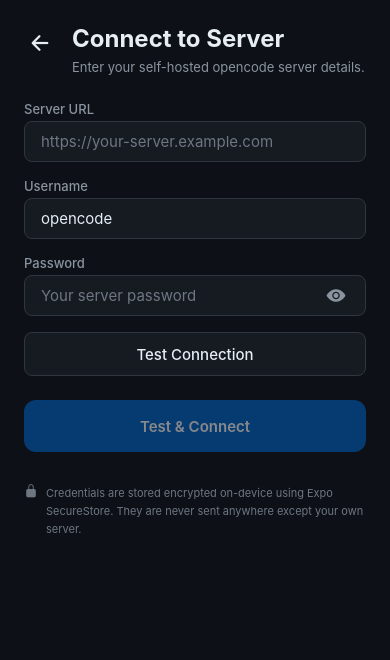
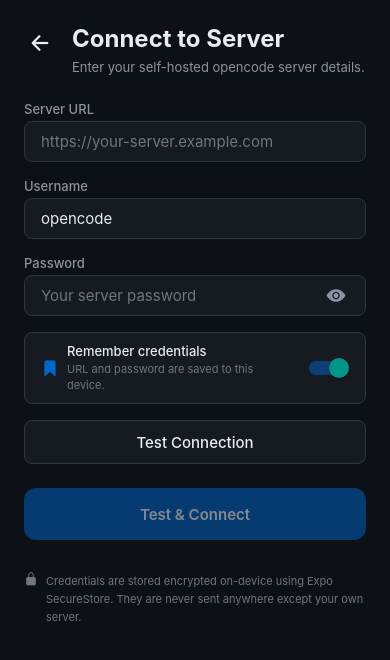
Before and after one commit to Banyel3/driftcode, a React Native app in the folder apps/mobile/: screen /Connect in a window 390 px wide. Shown: the top 660 px of the page. Built offline with nearby package versions, Linux system fonts and the light colour scheme; no server answers; what expo-web-browser would draw is missing.

Commit message:
feat: remember credentials toggle on Connect screen

```diff
--- a/apps/mobile/src/constants/index.ts
+++ b/apps/mobile/src/constants/index.ts
@@ -18,6 +18,7 @@ export const SECURE_STORE_KEYS = {
   GITHUB_TOKEN: 'driftcode_github_token',
   ONBOARDING_COMPLETE: 'driftcode_onboarding_complete',
   CLONE_DIRECTORY: 'driftcode_clone_directory',
+  REMEMBER_CREDENTIALS: 'driftcode_remember_credentials',
 } as const;
 
 // GitHub OAuth — credentials come from .env.local (never committed)
--- a/apps/mobile/src/screens/onboarding/ConnectScreen.tsx
+++ b/apps/mobile/src/screens/onboarding/ConnectScreen.tsx
@@ -9,6 +9,7 @@ import {
   ActivityIndicator,
   KeyboardAvoidingView,
   Platform,
+  Switch,
   type TextInput as TextInputType,
 } from 'react-native';
 import { SafeAreaView } from 'react-native-safe-area-context';
@@ -31,17 +32,28 @@ type Props = RootStackScreenProps<'Connect'>;
 export function ConnectScreen({ navigation, route }: Props) {
   const isDemo = route.params?.demo === true;
 
-  // ── Store actions ──────────────────────────────────────────────────────────
+  // ── Store ──────────────────────────────────────────────────────────────────
+  const storedUrl = useConnectionStore((s) => s.serverUrl);
+  const storedUsername = useConnectionStore((s) => s.serverUsername);
+  const storedPassword = useConnectionStore((s) => s.serverPassword);
+  const rememberCredentials = useConnectionStore((s) => s.rememberCredentials);
+  const setRememberCredentials = useConnectionStore((s) => s.setRememberCredentials);
   const setServerUrl = useConnectionStore((s) => s.setServerUrl);
   const setServerUsername = useConnectionStore((s) => s.setServerUsername);
   const setServerPassword = useConnectionStore((s) => s.setServerPassword);
   const setIsConnected = useConnectionStore((s) => s.setIsConnected);
   const setOnboardingComplete = useConnectionStore((s) => s.setOnboardingComplete);
 
-  // ── Local form state ───────────────────────────────────────────────────────
-  const [url, setUrl] = useState(isDemo ? DEMO_SERVER_URL : '');
-  const [username, setUsername] = useState(DEFAULT_SERVER_USERNAME);
-  const [password, setPassword] = useState('');
+  // ── Local form state — pre-fill from store when remember is on ─────────────
+  const [url, setUrl] = useState(
+    isDemo
+      ? DEMO_SERVER_URL
+      : (rememberCredentials && storedUrl) ? storedUrl : '',
+  );
+  const [username, setUsername] = useState(storedUsername || DEFAULT_SERVER_USERNAME);
+  const [password, setPassword] = useState(
+    (rememberCredentials && storedPassword) ? storedPassword : '',
+  );
   const [showPassword, setShowPassword] = useState(false);
 
   // ── Refs for keyboard navigation ───────────────────────────────────────────
@@ -97,14 +109,22 @@ export function ConnectScreen({ navigation, route }: Props) {
       normalised = `https://${normalised}`;
     }
 
-    // Persist to store / SecureStore
+    // Persist to store / SecureStore (setServerUrl/Password respect rememberCredentials)
     setServerUrl(normalised);
     setServerUsername(username);
     setServerPassword(password);
     setOnboardingComplete();
-    // setIsConnected(true) triggers RootNavigator to switch to the main tab
-    // stack automatically — no explicit navigation.reset() needed.
     setIsConnected(true);
+  };
+
+  // ── Remember-me toggle ─────────────────────────────────────────────────────
+  const handleToggleRemember = (value: boolean) => {
+    setRememberCredentials(value);
+    if (!value) {
+      // Clear form fields so the user sees the effect immediately
+      setUrl(isDemo ? DEMO_SERVER_URL : '');
+      setPassword('');
+    }
   };
 
   return (
@@ -220,6 +240,37 @@ export function ConnectScreen({ navigation, route }: Props) {
               </View>
             </View>
 
+            {/* Remember me toggle */}
+            {!isDemo && (
+              <View style={styles.rememberRow}>
+                <View style={styles.rememberLeft}>
+                  <Ionicons
+                    name={rememberCredentials ? 'bookmark' : 'bookmark-outline'}
+                    size={18}
+                    color={rememberCredentials ? COLORS.primary : COLORS.textSecondary}
+                  />
+                  <View style={styles.rememberText}>
+                    <Text style={styles.rememberLabel}>Remember credentials</Text>
+                    <Text style={styles.rememberHint}>
+                      {rememberCredentials
+                        ? 'URL and password are saved to this device.'
+                        : 'Credentials will not be saved to disk.'}
+                    </Text>
+                  </View>
+                </View>
+                <Switch
+                  value={rememberCredentials}
+                  onValueChange={handleToggleRemember}
+                  trackColor={{
+                    false: COLORS.border,
+                    true: COLORS.primary + '80',
+                  }}
+                  thumbColor={rememberCredentials ? COLORS.primary : COLORS.textMuted}
+                  ios_backgroundColor={COLORS.border}
+                />
+              </View>
+            )}
+
             {/* Status message */}
             {statusMessage && (
               <View
@@ -288,8 +339,9 @@ export function ConnectScreen({ navigation, route }: Props) {
           <View style={styles.securityNote}>
             <Ionicons name="lock-closed" size={14} color={COLORS.textMuted} />
             <Text style={styles.securityText}>
-              Credentials are stored encrypted on-device using Expo SecureStore.
-              They are never sent anywhere except your own server.
+              {rememberCredentials
+                ? 'Credentials are stored encrypted on-device using Expo SecureStore. They are never sent anywhere except your own server.'
+                : 'Credentials are held in memory only and will be cleared when the app closes.'}
             </Text>
           </View>
         </ScrollView>
@@ -374,6 +426,40 @@ const styles = StyleSheet.create({
     padding: SPACING.xs,
   },
 
+  // Remember me
+  rememberRow: {
+    flexDirection: 'row',
+    alignItems: 'center',
+    justifyContent: 'space-between',
+    backgroundColor: COLORS.surface,
+    borderWidth: 1,
+    borderColor: COLORS.border,
+    borderRadius: BORDER_RADIUS.md,
+    paddingHorizontal: SPACING.md,
+    paddingVertical: SPACING.sm + 2,
+    gap: SPACING.md,
+  },
+  rememberLeft: {
+    flex: 1,
+    flexDirection: 'row',
+    alignItems: 'center',
+    gap: SPACING.sm,
+  },
+  rememberText: {
+    flex: 1,
+    gap: 2,
+  },
+  rememberLabel: {
+    fontSize: FONT_SIZE.sm,
+    fontWeight: FONT_WEIGHT.medium,
+    color: COLORS.text,
+  },
+  rememberHint: {
+    fontSize: FONT_SIZE.xs,
+    color: COLORS.textMuted,
+    lineHeight: 16,
+  },
+
   // Status banner
   statusBanner: {
     flexDirection: 'row',
--- a/apps/mobile/src/store/index.ts
+++ b/apps/mobile/src/store/index.ts
@@ -26,6 +26,14 @@ interface ConnectionState {
   /** User-configured directory for git clone operations */
   cloneDirectory: string;
 
+  /**
+   * When true the Connect screen pre-fills URL + password with the last-used
+   * values and credentials are persisted to SecureStore on connect.
+   * When false the form starts blank and no credentials are written to disk.
+   * Defaults to true for convenience.
+   */
+  rememberCredentials: boolean;
+
   // ── Actions ───────────────────────────────────────────────────────────────
   setServerUrl: (url: string) => void;
   setServerUsername: (username: string) => void;
@@ -37,6 +45,14 @@ interface ConnectionState {
 
   /** Marks onboarding as done and persists the flag to SecureStore */
   setOnboardingComplete: () => void;
+
+  /**
+   * Toggle the remember-credentials preference.
+   * Turning it OFF immediately wipes the stored URL + password from SecureStore
+   * so they won't re-appear next time the Connect screen opens.
+   * Turning it ON (re-)persists the current in-memory credentials.
+   */
+  setRememberCredentials: (remember: boolean) => void;
 
   /** Disconnects and wipes all stored credentials */
   clearConnection: () => void;
@@ -53,7 +69,7 @@ interface ConnectionState {
 // ---------------------------------------------------------------------------
 // Note: zustand v5 TypeScript pattern — double-call `create<T>()(...)` for
 // correct generic inference without the `combine` helper.
-export const useConnectionStore = create<ConnectionState>()((set) => ({
+export const useConnectionStore = create<ConnectionState>()((set, get) => ({
   serverUrl: null,
   serverUsername: DEFAULT_SERVER_USERNAME,
   serverPassword: null,
@@ -62,20 +78,26 @@ export const useConnectionStore = create<ConnectionState>()((set) => ({
   isOnboardingComplete: false,
   activeSessionId: null,
   cloneDirectory: '~/projects/',
+  rememberCredentials: true,
 
   setServerUrl: (url) => {
     set({ serverUrl: url });
+    if (get().rememberCredentials) {
       void SecureStore.setItemAsync(SECURE_STORE_KEYS.SERVER_URL, url);
+    }
   },
 
   setServerUsername: (username) => {
     set({ serverUsername: username });
+    // Username is not secret — always persist so the field is pre-filled.
     void SecureStore.setItemAsync(SECURE_STORE_KEYS.SERVER_USERNAME, username);
   },
 
   setServerPassword: (password) => {
     set({ serverPassword: password });
+    if (get().rememberCredentials) {
       void SecureStore.setItemAsync(SECURE_STORE_KEYS.SERVER_PASSWORD, password);
+    }
   },
 
   setGithubToken: (token) => {
@@ -105,6 +127,28 @@ export const useConnectionStore = create<ConnectionState>()((set) => ({
     void SecureStore.setItemAsync(SECURE_STORE_KEYS.ONBOARDING_COMPLETE, 'true');
   },
 
+  setRememberCredentials: (remember) => {
+    set({ rememberCredentials: remember });
+    void SecureStore.setItemAsync(
+      SECURE_STORE_KEYS.REMEMBER_CREDENTIALS,
+      remember ? 'true' : 'false',
+    );
+    if (!remember) {
+      // Wipe URL + password from disk so they don't pre-fill next time.
+      void SecureStore.deleteItemAsync(SECURE_STORE_KEYS.SERVER_URL);
+      void SecureStore.deleteItemAsync(SECURE_STORE_KEYS.SERVER_PASSWORD);
+    } else {
+      // Re-persist current in-memory credentials.
+      const { serverUrl, serverPassword } = get();
+      if (serverUrl) {
+        void SecureStore.setItemAsync(SECURE_STORE_KEYS.SERVER_URL, serverUrl);
+      }
+      if (serverPassword) {
+        void SecureStore.setItemAsync(SECURE_STORE_KEYS.SERVER_PASSWORD, serverPassword);
+      }
+    }
+  },
+
   clearConnection: () => {
     set({
       serverUrl: null,
@@ -120,15 +164,26 @@ export const useConnectionStore = create<ConnectionState>()((set) => ({
   },
 
   hydrate: async () => {
-    const [serverUrl, serverUsername, serverPassword, githubToken, cloneDir, onboardingDone] =
-      await Promise.all([
+    const [
+      serverUrl,
+      serverUsername,
+      serverPassword,
+      githubToken,
+      cloneDir,
+      onboardingDone,
+      rememberRaw,
+    ] = await Promise.all([
       SecureStore.getItemAsync(SECURE_STORE_KEYS.SERVER_URL),
       SecureStore.getItemAsync(SECURE_STORE_KEYS.SERVER_USERNAME),
       SecureStore.getItemAsync(SECURE_STORE_KEYS.SERVER_PASSWORD),
       SecureStore.getItemAsync(SECURE_STORE_KEYS.GITHUB_TOKEN),
       SecureStore.getItemAsync(SECURE_STORE_KEYS.CLONE_DIRECTORY),
       SecureStore.getItemAsync(SECURE_STORE_KEYS.ONBOARDING_COMPLETE),
+      SecureStore.getItemAsync(SECURE_STORE_KEYS.REMEMBER_CREDENTIALS),
     ]);
+
+    // rememberRaw is null on first launch (key not yet written) — default true.
+    const rememberCredentials = rememberRaw === null ? true : rememberRaw === 'true';
 
     set({
       serverUrl,
@@ -136,6 +191,7 @@ export const useConnectionStore = create<ConnectionState>()((set) => ({
       serverPassword,
       githubToken,
       isOnboardingComplete: onboardingDone === 'true',
+      rememberCredentials,
       ...(cloneDir ? { cloneDirectory: cloneDir } : {}),
     });
   },
```
Lines whose indentation alone changed are shown as unchanged.
